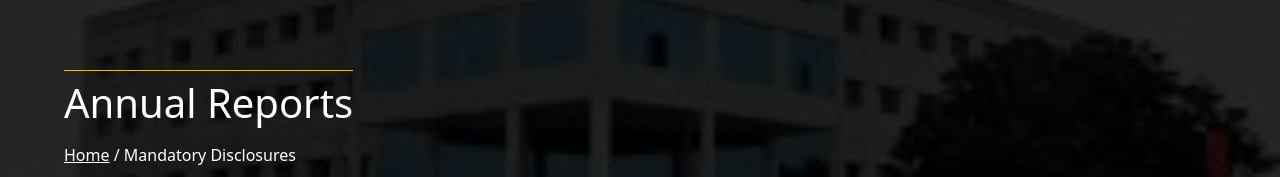
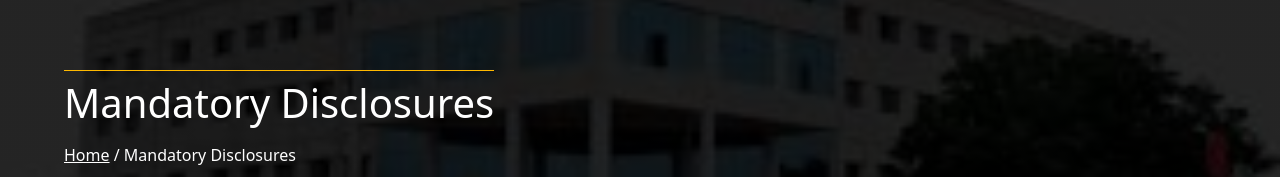
Before and after one commit to Blueapplecloud/siddharatha-college, a React (Vite) app in the folder client/: page /mandatory-disclosures in a window 1280 px wide. Shown: the part 192-369 px from the top of the page. Built offline with nearby package versions, Linux system fonts and the light colour scheme.

Commit message:
added the Route for governance and some other changes

```diff
--- a/client/src/components/Navbar/Navbar.jsx
+++ b/client/src/components/Navbar/Navbar.jsx
@@ -48,10 +48,10 @@ const NavBarComponent = () => {
                 </NavDropdown.Item>
                 <NavDropdown.Item href="#why">Why Sidharatha</NavDropdown.Item>
                 <NavDropdown title="Governance" drop="end">
-                  <NavDropdown.Item href="#council">
+                  <NavDropdown.Item href="/governance">
                     Governing Council Members
                   </NavDropdown.Item>
-                  <NavDropdown.Item href="#academic-council">
+                  <NavDropdown.Item href="/governance">
                     College Academic Council
                   </NavDropdown.Item>
                 </NavDropdown>
--- a/client/src/pages/MandatoryDisclosures/MandatoryDisclosures.jsx
+++ b/client/src/pages/MandatoryDisclosures/MandatoryDisclosures.jsx
@@ -11,7 +11,7 @@ const MandatoryDisclosures = () => {
 
   return (
     <>
-      <AboutHeading title="Annual Reports" image="images/clgimg2.jpeg" />
+      <AboutHeading title="Mandatory Disclosures" image="images/clgimg2.jpeg" />
 
       <section className="p-10 md:px-16 px-7">
         <div className="flex flex-wrap gap-3">
```
